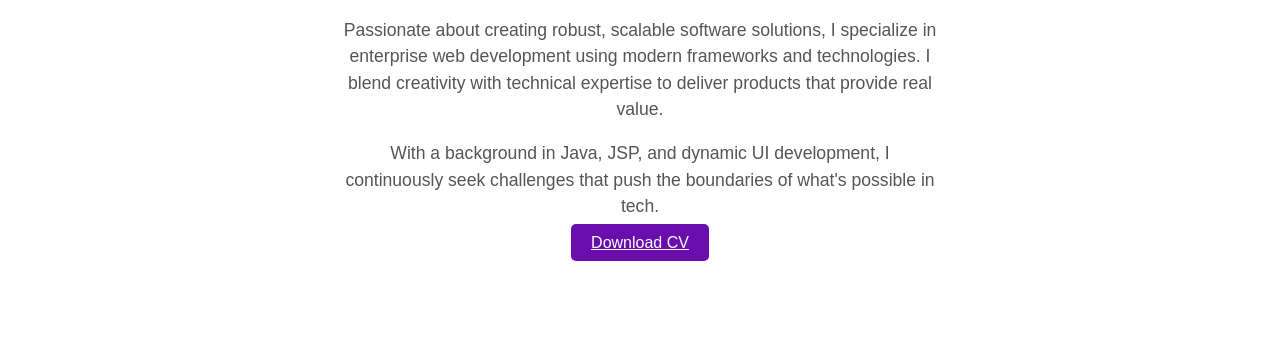
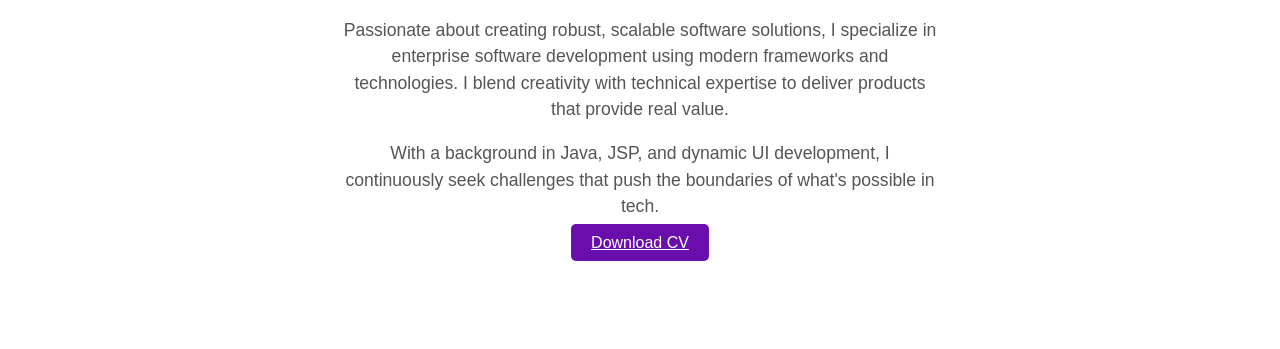
Before and after one commit to LazIsmoilov/Lazizbek.github.io, a plain HTML site: page index.html in a window 1280 px wide. Shown: the part 392-741 px from the top of the page. Drawn offline with Linux system fonts and the light colour scheme.

Commit message:
Added real links to the contact information

```diff
--- a/index.html
+++ b/index.html
@@ -45,7 +45,7 @@
     <!-- Professional Summary -->
     <div class="info-section">
       <p>
-        Passionate about creating robust, scalable software solutions, I specialize in enterprise web development using modern frameworks and technologies.
+        Passionate about creating robust, scalable software solutions, I specialize in enterprise software development using modern frameworks and technologies.
         I blend creativity with technical expertise to deliver products that provide real value.
       </p>
       <p>
@@ -79,8 +79,8 @@
     <h2>Contact</h2>
     <p>
       I'm open to discussing innovative projects and career opportunities. Reach out to me via:
-      <br>Email: example@example.com
-      <br>LinkedIn: linkedin.com/in/IsmoilovLazizbek
+      <br> <a href="mailto:ismoilovlazizbek171@gmail.com"> Email</a>
+      <br> <a href="https://www.linkedin.com/in/lazizbek-ismoilov-5a7aba2b7">LinkedIn</a>
     </p>
   </section>
 </div>
```
